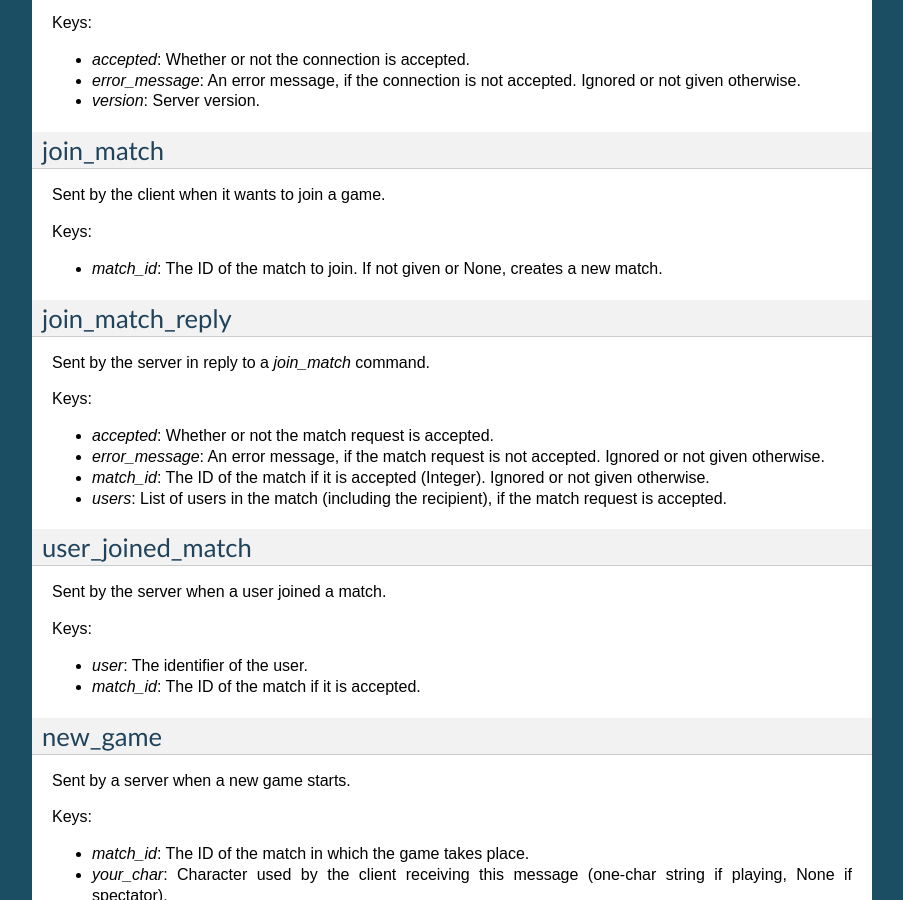
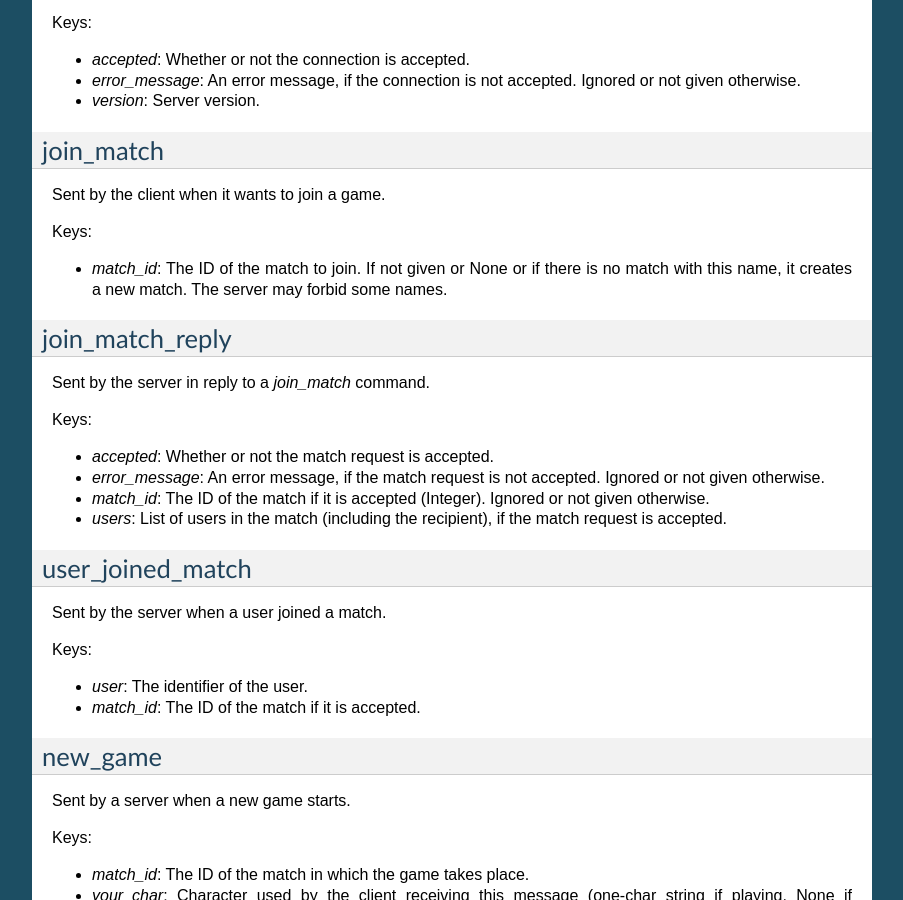
Before and after one commit to ProgVal/Inceptoe, a Sphinx documentation site: the page built from docs/protocol.rst, in a window 1280 px wide and 900 px high, scrolled down 665 px. Shown: the whole window, without its empty margins (198-1101 px from the left). Built offline with Sphinx 7.4.7, drawn with Linux system fonts in a browser that asks for light colours.

Commit message:
Update doc for the join_match command.

```diff
--- a/docs/protocol.rst
+++ b/docs/protocol.rst
@@ -48,8 +48,9 @@ Sent by the client when it wants to join a game.
 
 Keys:
 
-* `match_id`: The ID of the match to join. If not given or None,
-  creates a new match.
+* `match_id`: The ID of the match to join. If not given or None or if there
+  is no match with this name, it creates a new match.
+  The server may forbid some names.
 
 join\_match\_reply
 -----------------
```
